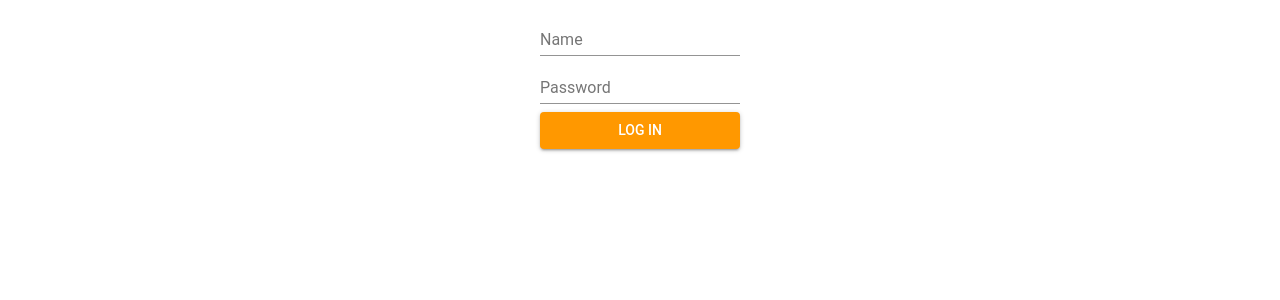
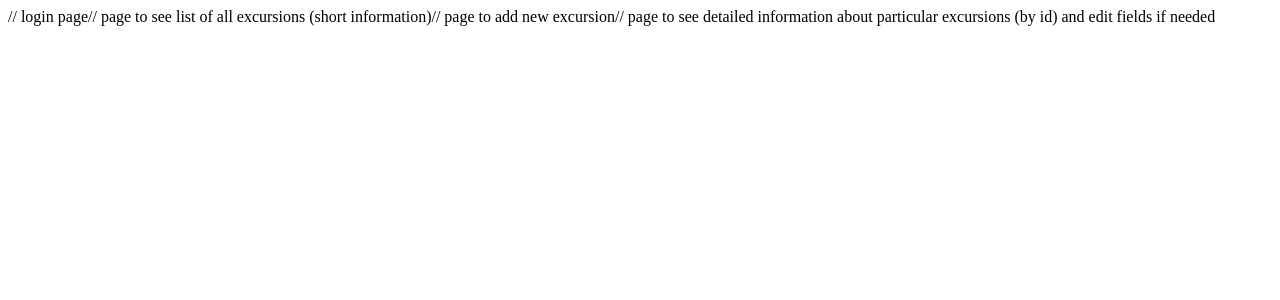
Before and after one commit to niyaz1998/Javascript-elective-2019, a React app: page / in a window 1280 px wide. Shown: the top 300 px of the page. Built offline with nearby package versions, Linux system fonts and the light colour scheme.

Commit message:
added main routes

```diff
--- a/package.json
+++ b/package.json
@@ -36,6 +36,7 @@
     "axios": "^0.18.0",
     "react": "^16.8.2",
     "react-dom": "^16.8.2",
+    "react-router-dom": "^4.3.1",
     "typeface-roboto": "0.0.54"
   }
 }
--- a/src/components/App.js
+++ b/src/components/App.js
@@ -1,7 +1,9 @@
 import React, { Component } from "react";
-import LoginTab from  "./login_form";
+import {BrowserRouter, Route} from 'react-router-dom'
 import { MuiThemeProvider, createMuiTheme } from '@material-ui/core/styles';
 import orange from '@material-ui/core/colors/orange';
+
+import LoginTab from  "./login_form";
 
 const theme = createMuiTheme(
     {
@@ -18,7 +20,18 @@ class App extends Component {
     render() {
         return (
             <MuiThemeProvider theme={theme}>
-                <LoginTab />
+                <BrowserRouter>
+                    <div>
+                        // login page
+                        <Route path="/login" component={LoginTab}/>
+                        // page to see list of all excursions (short information)
+                        <Route path="/excursions" component={() => <h1> Not implemented yet</h1>}/>
+                        // page to add new excursion
+                        <Route path="/add_excursion" component={() => <h1> Not implemented yet</h1>}/>
+                        // page to see detailed information about particular excursions (by id) and edit fields if needed
+                        <Route path="/excursion/:id" component={() => <h1> Not implemented yet</h1>}/>
+                    </div>
+                </BrowserRouter>
             </MuiThemeProvider>
         );
     }
```
Also changed, not shown: 1 other file (tests, documents, lock files or other folders).
